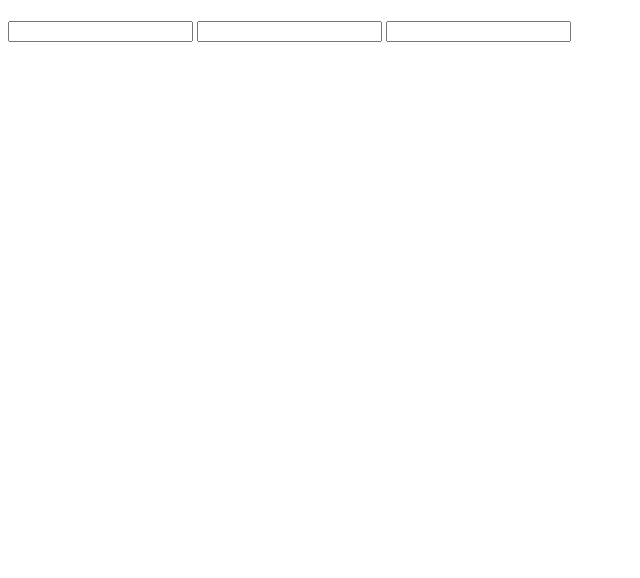
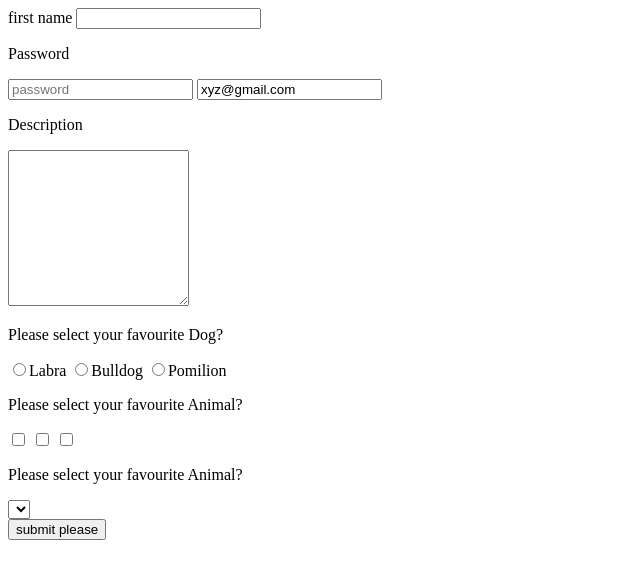
Before and after one commit to aabalapure/Ankit-Anderson, a plain HTML site: page index.html in a window 1280 px wide. Shown: the whole page, without its empty margins (0-640 px from the left). Drawn offline with Linux system fonts and the light colour scheme.

Commit message:
compliting form

```diff
--- a/index.html
+++ b/index.html
@@ -8,18 +8,36 @@
 
 </head>
 <body>
-    <h1 id="title"></h1>
-    <p id="description">
-
-    </p>
-    <div class="container">
-        <form action="" class="survey-form">
-            <label for=""></label> <input type="text" id="name" required>
-            <label for=""></label> <input type="email" name="" id="email" required>
-            <input type="number" maxlength="8" minlength="3">
-
-        </form>
-    </div>
+<form action="" method="">
+    <lable for='name'>first name</lable>
+    <input type="text" name="name" id="">
+    <br>
+    <p>Password</p>
+    <input type="password" placeholder="password" <br>
+    <input type="email" name="" id="" value="xyz@gmail.com">
+    <br>
+    <p>Description</p>
+    <textarea name="" id="" cols="20" rows="10"> </textarea>
+    <br>
+    <p>Please select your favourite Dog?</p>
+    <input type="radio" name="" id="">Labra
+    <input type="radio" name="" id="">Bulldog
+    <input type="radio" name="" id="">Pomilion
+    <br>
+    <p>Please select your favourite Animal?</p>
+    <input type="checkbox" value="Animal" name="Animal" id="">
+    <input type="checkbox" value="" name="Animal" id="">
+    <input type="checkbox" value="Animal" name="" id="">
+    <br>
+    <p>Please select your favourite Animal?</p>
+    <select name="languages" id="">
+        <option value="javascript"></option>
+        <option value="javascript"></option>
+        <option value="javascript"></option>
+    </select>
+    <br>
+    <input type="submit" value="submit please">
+</form>
 
 </body>
 </html>
```
